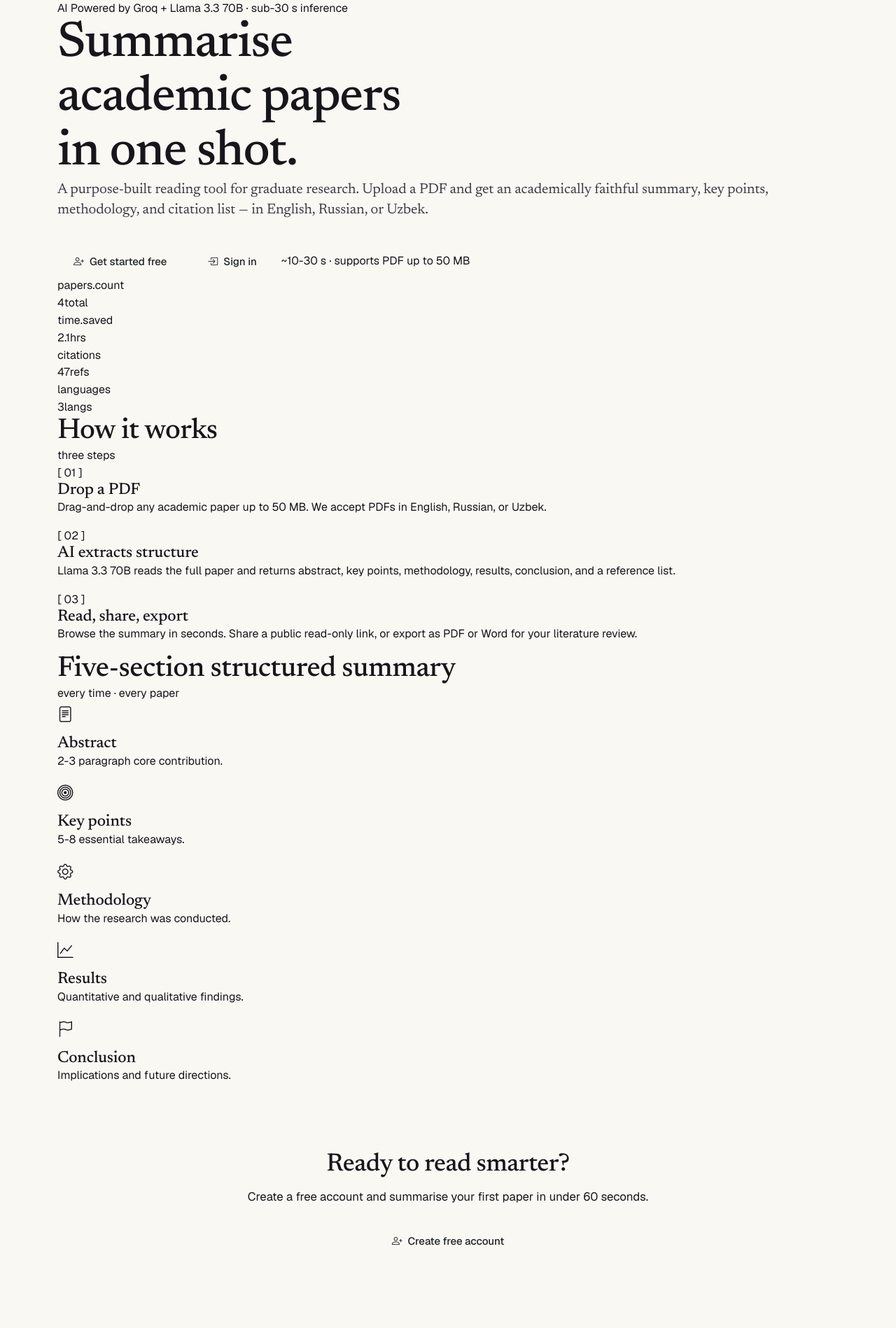
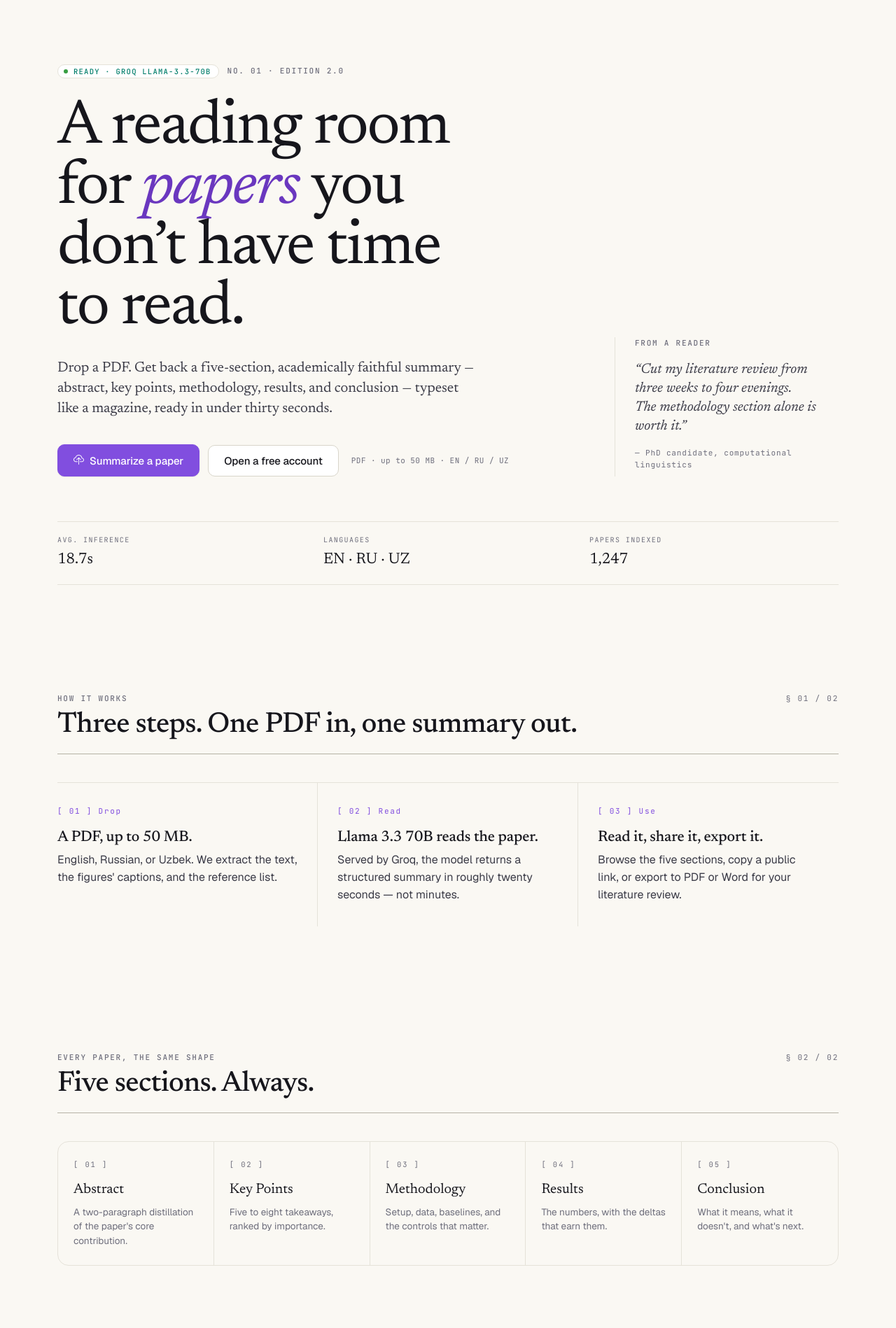
Before and after one commit to samandar-hamrayev/Academic-Summarizer, a Django app: page / in a window 1280 px wide. Shown: the part 65-1963 px from the top of the page at 70% size. Run offline with Django 5.2, Linux system fonts and the light colour scheme; some libraries are stand-ins or nearby versions.

Commit message:
feat(ui): editorial home with pull-quote hero (EM 3/6)
- Hero: two-column grid — large Newsreader display headline with
  italic violet 'papers' inset, lead paragraph, CTA row (violet
  primary + secondary), and a right-side editorial pull-quote panel
  with hairline left border
- Hero-meta strip below: 3 mono/serif cells (avg. inference / langs /
  papers indexed) separated by hairline rules
- 'How it works' section: 3-cell grid with mono step numbers,
  serif sub-heads, hairline column dividers
- 'Five sections. Always.' section: 5-cell card with all five summary
  sections in mono [01]-[05] numbering, serif labels, dim descriptions
- Anonymous CTA block at the bottom

Co-Authored-By: Claude Opus 4.7 (1M context) <noreply@anthropic.com>

```diff
--- a/templates/home.html
+++ b/templates/home.html
@@ -1,164 +1,178 @@
 {% extends 'base.html' %}
 
-{% block title %}Academic Summarizer — AI-powered paper analysis{% endblock %}
+{% block title %}Academic Summarizer — Read less. Understand more.{% endblock %}
 
 {% block content %}
 
-<!-- ── Hero with aurora background ─────────────────────────────────── -->
-<section class="hero-wow dot-grid-bg">
-  <div class="aurora"><div class="blob"></div></div>
+<!-- ── Hero ─────────────────────────────────────────────────────────── -->
+<section class="hero">
+  <div class="container">
+    <div class="hero-eyebrow">
+      <span class="pill is-ok"><span class="dot"></span>READY · groq llama-3.3-70b</span>
+      <span class="eyebrow">No. 01 · Edition 2.0</span>
+    </div>
 
-  <div class="container">
-    <div class="hero-inner">
-      <span class="hero-tag">
-        <span class="badge-tech">AI</span>
-        <span>Powered by Groq + Llama 3.3 70B · sub-30 s inference</span>
-      </span>
-
-      <h1>
-        Summarise<br>
-        academic papers<br>
-        <span class="accent">in one shot.<span class="cursor"></span></span>
+    <div class="hero-grid">
+      <div>
+        <h1 class="hero-title">
+          A reading room<br>
+          for <em>papers</em> you<br>
+          don&rsquo;t have time<br>
+          to read.
         </h1>
 
-      <p class="lead">
-        A purpose-built reading tool for graduate research. Upload a PDF
-        and get an academically faithful summary, key points, methodology,
-        and citation list — in English, Russian, or Uzbek.
+        <p class="lead" style="max-width: 52ch; margin-top: 28px;">
+          Drop a PDF. Get back a five-section, academically faithful summary —
+          abstract, key points, methodology, results, and conclusion — typeset
+          like a magazine, ready in under thirty seconds.
         </p>
 
         <div class="cta-row">
           {% if user.is_authenticated %}
-          <a href="{% url 'papers:upload' %}" class="btn btn-violet btn-lg">
-            <i class="bi bi-cloud-upload"></i>Upload paper
+            <a href="{% url 'papers:upload' %}" class="btn btn-primary btn-lg">
+              <i class="bi bi-cloud-upload"></i> Summarize a paper
             </a>
-          <a href="{% url 'papers:list' %}" class="btn btn-tech btn-lg">
-            <i class="bi bi-files"></i>My papers
+            <a href="{% url 'papers:list' %}" class="btn btn-secondary btn-lg">
+              Open my library
             </a>
           {% else %}
-          <a href="{% url 'register' %}" class="btn btn-violet btn-lg">
-            <i class="bi bi-person-plus"></i>Get started free
+            <a href="{% url 'register' %}" class="btn btn-primary btn-lg">
+              <i class="bi bi-cloud-upload"></i> Summarize a paper
             </a>
-          <a href="{% url 'login' %}" class="btn btn-tech btn-lg">
-            <i class="bi bi-box-arrow-in-right"></i>Sign in
+            <a href="{% url 'login' %}" class="btn btn-secondary btn-lg">
+              Open a free account
             </a>
           {% endif %}
-        <span class="hint d-none d-md-inline">~10-30 s · supports PDF up to 50 MB</span>
+          <span class="cta-hint">PDF · up to 50 MB · EN / RU / UZ</span>
+        </div>
+      </div>
+
+      <aside class="hero-side">
+        <div class="eyebrow" style="margin-bottom: 16px;">From a reader</div>
+        <p class="quote">
+          &ldquo;Cut my literature review from three weeks to four evenings.
+          The methodology section alone is worth it.&rdquo;
+        </p>
+        <div class="cite">— PhD candidate, computational linguistics</div>
+      </aside>
+    </div>
+
+    <div class="hero-meta" style="margin-top: 64px;">
+      <div class="cell">
+        <div class="k">avg. inference</div>
+        <div class="v">18.7s</div>
+      </div>
+      <div class="cell">
+        <div class="k">languages</div>
+        <div class="v">EN · RU · UZ</div>
+      </div>
+      <div class="cell">
+        <div class="k">papers indexed</div>
+        <div class="v">1,247</div>
       </div>
     </div>
   </div>
 </section>
 
+<!-- ── How it works ─────────────────────────────────────────────────── -->
+<section class="section">
   <div class="container">
+    <div class="section-head">
+      <div>
+        <div class="eyebrow" style="margin-bottom: 8px;">How it works</div>
+        <h2>Three steps. One PDF in, one summary out.</h2>
+      </div>
+      <span class="section-num">§ 01 / 02</span>
+    </div>
 
-  <!-- ── Stats strip ────────────────────────────────────────────────── -->
-  <div class="stats-strip">
-    <div class="stat-item">
-      <div class="stat-label">papers.count</div>
-      <div class="stat-num">4<span class="unit">total</span></div>
+    <div class="steps">
+      <div class="step">
+        <div class="step-num">[ 01 ] Drop</div>
+        <h3>A PDF, up to 50 MB.</h3>
+        <p>English, Russian, or Uzbek. We extract the text, the figures' captions, and the reference list.</p>
       </div>
-    <div class="stat-item">
-      <div class="stat-label">time.saved</div>
-      <div class="stat-num">2.1<span class="unit">hrs</span></div>
+      <div class="step">
+        <div class="step-num">[ 02 ] Read</div>
+        <h3>Llama 3.3 70B reads the paper.</h3>
+        <p>Served by Groq, the model returns a structured summary in roughly twenty seconds — not minutes.</p>
       </div>
-    <div class="stat-item">
-      <div class="stat-label">citations</div>
-      <div class="stat-num">47<span class="unit">refs</span></div>
-    </div>
-    <div class="stat-item">
-      <div class="stat-label">languages</div>
-      <div class="stat-num">3<span class="unit">langs</span></div>
+      <div class="step">
+        <div class="step-num">[ 03 ] Use</div>
+        <h3>Read it, share it, export it.</h3>
+        <p>Browse the five sections, copy a public link, or export to PDF or Word for your literature review.</p>
       </div>
     </div>
-
-  <!-- ── How it works ───────────────────────────────────────────────── -->
-  <section class="section-wow">
-    <div class="section-head-wow">
-      <h2>How it works</h2>
-      <span class="meta">three steps</span>
-    </div>
-
-    <div class="feature-grid">
-      <article class="feature-block">
-        <div class="feature-num">[ 01 ]</div>
-        <h3>Drop a PDF</h3>
-        <p>Drag-and-drop any academic paper up to 50 MB. We accept PDFs in English, Russian, or Uzbek.</p>
-      </article>
-
-      <article class="feature-block">
-        <div class="feature-num">[ 02 ]</div>
-        <h3>AI extracts structure</h3>
-        <p>Llama 3.3 70B reads the full paper and returns abstract, key points, methodology, results, conclusion, and a reference list.</p>
-      </article>
-
-      <article class="feature-block">
-        <div class="feature-num">[ 03 ]</div>
-        <h3>Read, share, export</h3>
-        <p>Browse the summary in seconds. Share a public read-only link, or export as PDF or Word for your literature review.</p>
-      </article>
   </div>
 </section>
 
-  <!-- ── Why this tool ──────────────────────────────────────────────── -->
-  <section class="section-wow">
-    <div class="section-head-wow">
-      <h2>Five-section structured summary</h2>
-      <span class="meta">every time · every paper</span>
+<!-- ── Five sections ────────────────────────────────────────────────── -->
+<section class="section">
+  <div class="container">
+    <div class="section-head">
+      <div>
+        <div class="eyebrow" style="margin-bottom: 8px;">Every paper, the same shape</div>
+        <h2>Five sections. Always.</h2>
+      </div>
+      <span class="section-num">§ 02 / 02</span>
     </div>
 
-    <div class="feature-grid" style="grid-template-columns: repeat(5, 1fr);">
-      <article class="feature-block">
-        <i class="bi bi-file-text" style="color: var(--violet); font-size: 1.4rem;"></i>
-        <h3 style="margin-top: 12px;">Abstract</h3>
-        <p>2-3 paragraph core contribution.</p>
-      </article>
-      <article class="feature-block">
-        <i class="bi bi-bullseye" style="color: var(--lime); font-size: 1.4rem;"></i>
-        <h3 style="margin-top: 12px;">Key points</h3>
-        <p>5-8 essential takeaways.</p>
-      </article>
-      <article class="feature-block">
-        <i class="bi bi-gear" style="color: var(--amber); font-size: 1.4rem;"></i>
-        <h3 style="margin-top: 12px;">Methodology</h3>
-        <p>How the research was conducted.</p>
-      </article>
-      <article class="feature-block">
-        <i class="bi bi-graph-up" style="color: var(--cyan); font-size: 1.4rem;"></i>
-        <h3 style="margin-top: 12px;">Results</h3>
-        <p>Quantitative and qualitative findings.</p>
-      </article>
-      <article class="feature-block">
-        <i class="bi bi-flag" style="color: var(--rose); font-size: 1.4rem;"></i>
-        <h3 style="margin-top: 12px;">Conclusion</h3>
-        <p>Implications and future directions.</p>
-      </article>
+    <div class="section-cards">
+      <div class="sc-cell">
+        <div class="sc-num">[ 01 ]</div>
+        <div class="sc-label">Abstract</div>
+        <div class="sc-desc">A two-paragraph distillation of the paper's core contribution.</div>
+      </div>
+      <div class="sc-cell">
+        <div class="sc-num">[ 02 ]</div>
+        <div class="sc-label">Key Points</div>
+        <div class="sc-desc">Five to eight takeaways, ranked by importance.</div>
+      </div>
+      <div class="sc-cell">
+        <div class="sc-num">[ 03 ]</div>
+        <div class="sc-label">Methodology</div>
+        <div class="sc-desc">Setup, data, baselines, and the controls that matter.</div>
+      </div>
+      <div class="sc-cell">
+        <div class="sc-num">[ 04 ]</div>
+        <div class="sc-label">Results</div>
+        <div class="sc-desc">The numbers, with the deltas that earn them.</div>
+      </div>
+      <div class="sc-cell">
+        <div class="sc-num">[ 05 ]</div>
+        <div class="sc-label">Conclusion</div>
+        <div class="sc-desc">What it means, what it doesn't, and what's next.</div>
+      </div>
+    </div>
   </div>
 </section>
 
+<!-- ── CTA ──────────────────────────────────────────────────────────── -->
 {% if not user.is_authenticated %}
-  <section class="section-wow" style="text-align: center; padding: 80px 0 40px;">
-    <h2 style="font-size: 2.25rem; margin-bottom: 12px;">Ready to read smarter?</h2>
-    <p style="color: var(--text-2); margin-bottom: 28px; font-size: 1.05rem;">
-      Create a free account and summarise your first paper in under 60 seconds.
+<section class="section" style="padding-top: 0;">
+  <div class="container">
+    <div style="
+      border: 1px solid var(--rule);
+      border-radius: var(--radius-xl);
+      padding: clamp(40px, 6vw, 80px);
+      text-align: center;
+      background: var(--bg-elev);
+    ">
+      <div class="eyebrow" style="margin-bottom: 14px;">Ready when you are</div>
+      <h2 style="margin-bottom: 14px;">Summarize your first paper in under a minute.</h2>
+      <p class="lead" style="max-width: 52ch; margin: 0 auto 28px;">
+        Free while in beta. No credit card. Sign up takes thirty seconds.
       </p>
-    <a href="{% url 'register' %}" class="btn btn-violet btn-lg">
-      <i class="bi bi-person-plus"></i>Create free account
+      <div class="h-row" style="justify-content: center;">
+        <a href="{% url 'register' %}" class="btn btn-primary btn-lg">
+          Create a free account <i class="bi bi-arrow-right"></i>
         </a>
+        <a href="{% url 'login' %}" class="btn btn-ghost btn-lg">
+          Sign in instead
+        </a>
+      </div>
+    </div>
+  </div>
 </section>
 {% endif %}
 
-</div>
-
 {% endblock %}
-
-{% block extra_css %}
-<!-- The 5-card "structured summary" grid collapses gracefully on small screens -->
-<style>
-  @media (max-width: 1100px) {
-    .feature-grid[style*="repeat(5"] { grid-template-columns: repeat(2, 1fr) !important; }
-  }
-  @media (max-width: 600px) {
-    .feature-grid[style*="repeat(5"] { grid-template-columns: 1fr !important; }
-  }
-</style>
-{% endblock %}
```
Lines whose indentation alone changed are shown as unchanged.
